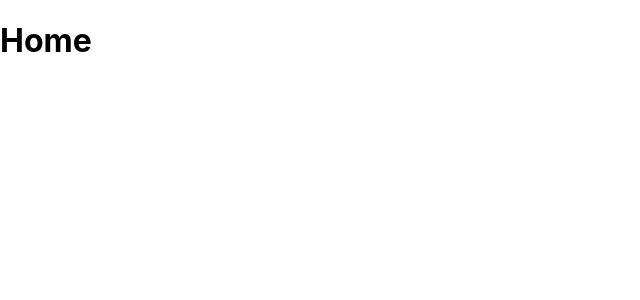
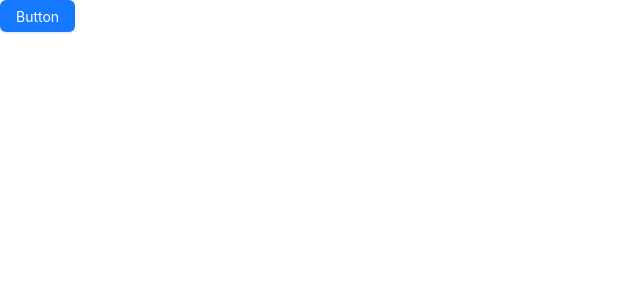
Before and after one commit to thopatevijay/postman, a Next.js app: page / in a window 1280 px wide. Shown: the top 300 px of the page, without its empty margins (0-640 px from the left). Built offline with nearby package versions, Linux system fonts and the light colour scheme.

Commit message:
project setup

```diff
--- a/pages/index.js
+++ /dev/null
@@ -1,7 +0,0 @@
-export default function Home() {
-  return (
-    <div>
-      <h1>Home</h1>
-    </div>
-  )
-}
--- /dev/null
+++ b/pages/index.tsx
@@ -0,0 +1,7 @@
+import Home from './Home'
+
+export default function App() {
+  return (
+    <Home />
+  )
+}
--- a/tsconfig.json
+++ b/tsconfig.json
@@ -22,7 +22,7 @@
     "next-env.d.ts",
     "**/*.ts",
     "**/*.tsx"
-, "pages/index.js"  ],
+, "pages/index.tsx"  ],
   "exclude": [
     "node_modules"
   ]
```
Also changed, not shown: pages/_app.tsx (renamed from pages/_app.js), 1 other file (tests, documents, lock files or other folders).
